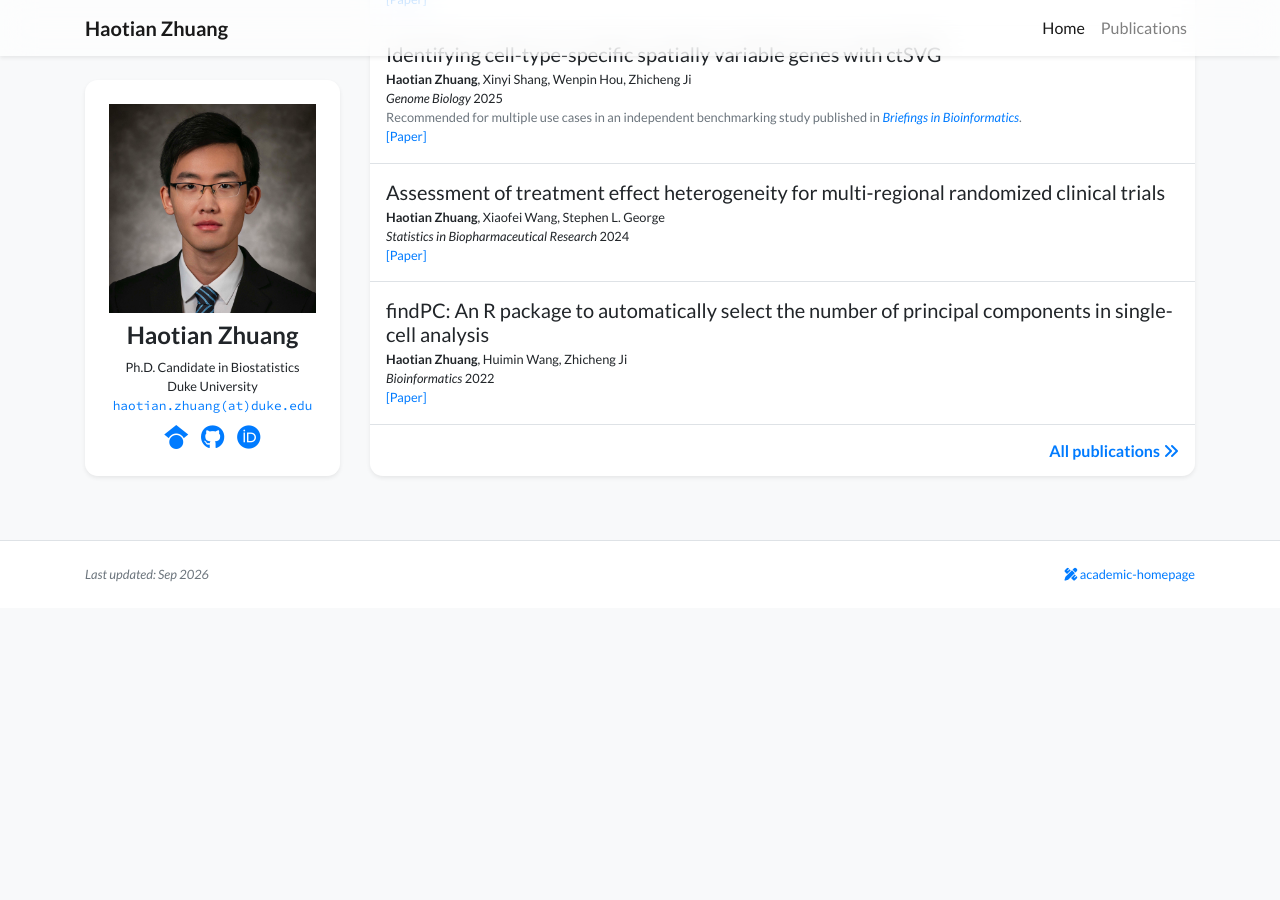
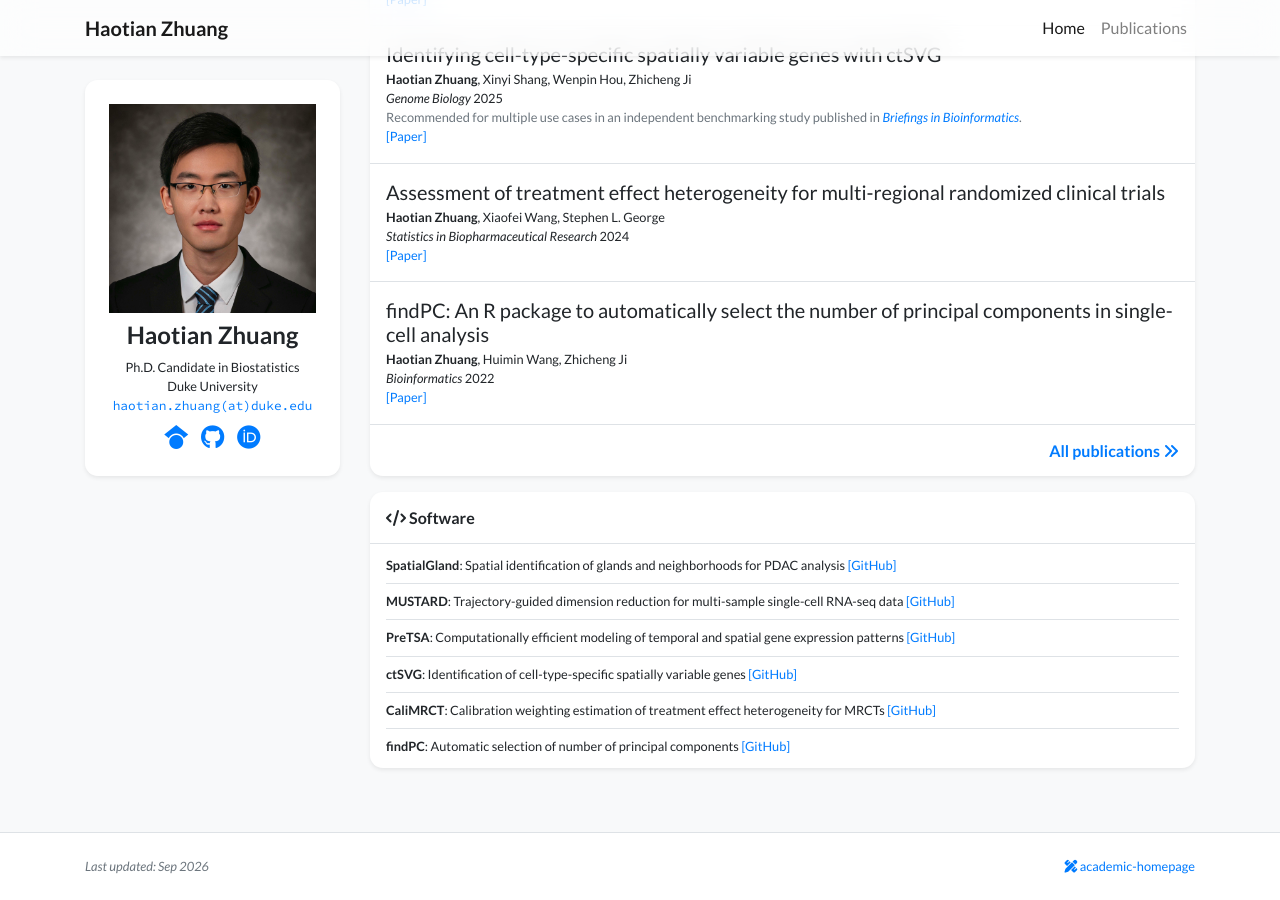
Before and after one commit to haotian-zhuang/haotian-zhuang.github.io, a Jekyll site: the page built from index.html, in a window 1280 px wide and 900 px high, scrolled down 1289 px. Built offline with Jekyll 4.4.1, drawn with Linux system fonts in a browser that asks for light colours; nearby versions of some CDN libraries; a style sheet for code colours, icons or effects is not loaded; before the commit the page ends 1897 px from its top, so only the background shows below that.

Commit message:
Add software section

```diff
--- a/_data/display.yml
+++ b/_data/display.yml
@@ -2,6 +2,7 @@ homepage:
   show_experience: true
   show_news: true
   show_selected_publications: true
+  show_software: true
   num_news: 10
 
 # Feel free to replace the footer text if you would like to, but I will greatly appreciate it
--- /dev/null
+++ b/_data/software.yml
@@ -0,0 +1,23 @@
+- name: SpatialGland
+  description: Spatial identification of glands and neighborhoods for PDAC analysis
+  url: https://github.com/haotian-zhuang/SpatialGland
+
+- name: MUSTARD
+  description: Trajectory-guided dimension reduction for multi-sample single-cell RNA-seq data
+  url: https://github.com/haotian-zhuang/MUSTARD
+
+- name: PreTSA
+  description: Computationally efficient modeling of temporal and spatial gene expression patterns
+  url: https://github.com/haotian-zhuang/PreTSA
+
+- name: ctSVG
+  description: Identification of cell-type-specific spatially variable genes
+  url: https://github.com/haotian-zhuang/ctSVG
+
+- name: CaliMRCT
+  description: Calibration weighting estimation of treatment effect heterogeneity for MRCTs
+  url: https://github.com/haotian-zhuang/CaliMRCT
+
+- name: findPC
+  description: Automatic selection of number of principal components
+  url: https://github.com/haotian-zhuang/findPC
--- /dev/null
+++ b/_includes/widgets/software_card.html
@@ -0,0 +1,11 @@
+<div class="my-3 bg-white shadow-sm rounded-xl">
+    <h6 class="p-3 mb-0 border-bottom border-gray"><i class="fas fa-code"></i> Software</h6>
+    <div class="px-3 py-1 small">
+        {% for item in site.data.software %}
+        <div class="py-2 {% unless forloop.last %}border-bottom border-gray{% endunless %}">
+            <strong>{{ item.name }}</strong>: {{ item.description }}
+            <a class="no-break" href="{{ item.url }}" target="_blank" rel="noopener noreferrer">[GitHub]</a>
+        </div>
+        {% endfor %}
+    </div>
+</div>
--- a/index.html
+++ b/index.html
@@ -35,5 +35,9 @@ navbar_title: Home
         title='<i class="fas fa-star"></i> Selected Publications'
         %}
         {% endif %}
+
+        {% if site.data.display.homepage.show_software and site.data.software %}
+            {% include widgets/software_card.html %}
+        {% endif %}
     </div>
 </div>
```
